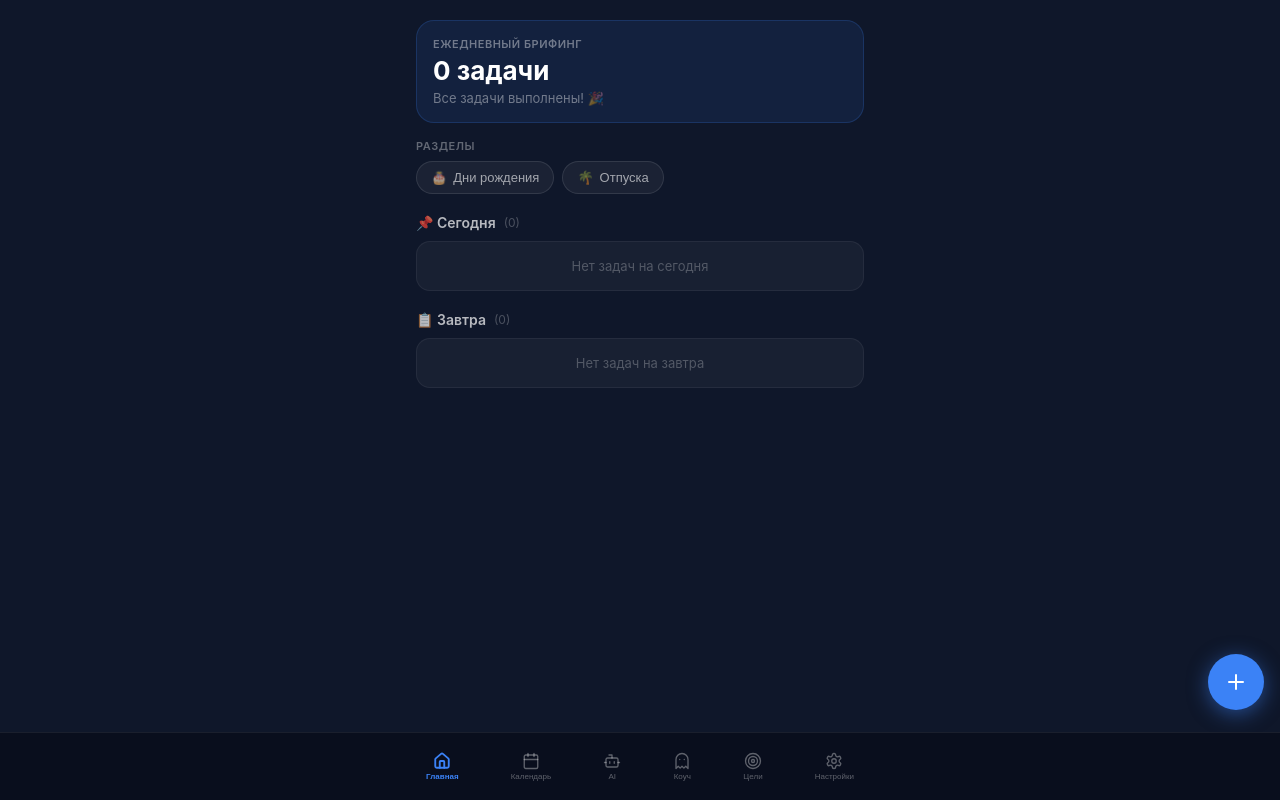
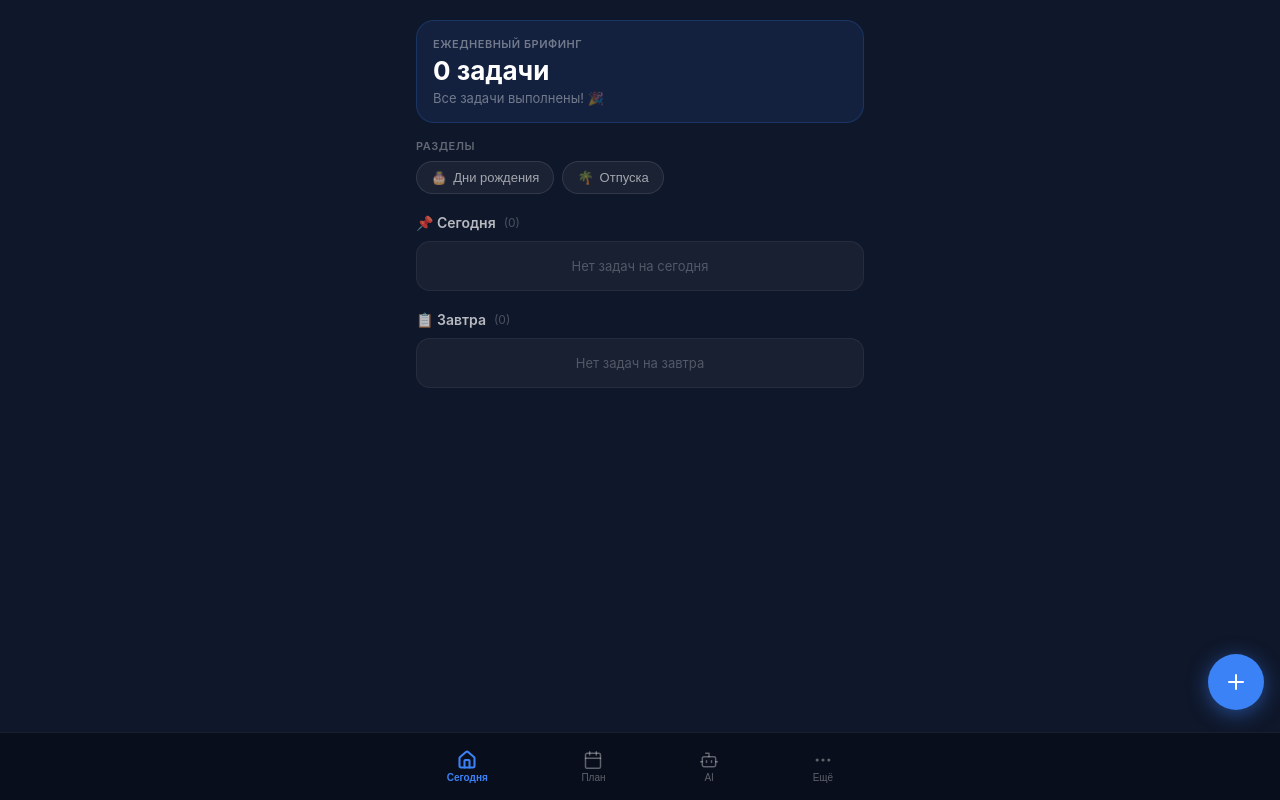
Before and after one commit to vladislllavv/cortex-ai-miniapp, a React (Vite) app: page / in a window 1280 px wide. Built offline with nearby package versions, Linux system fonts and the light colour scheme.

Commit message:
Update App.tsx

```diff
--- a/src/App.tsx
+++ b/src/App.tsx
@@ -1,116 +1,70 @@
 import { useState, useEffect } from "react";
-import { Home, Calendar, Bot, Settings, Target, Ghost } from "lucide-react";
+import { Home, Calendar, Bot, MoreHorizontal } from "lucide-react";
 import HomePage from "@/pages/HomePage";
 import CalendarPage from "@/pages/CalendarPage";
-import AiProcessPage from "@/pages/AiProcessPage";
-import SettingsPage from "@/pages/SettingsPage";
-import WeeklyGoalsPage from "@/pages/WeeklyGoalsPage";
-import CoachPage from "@/pages/CoachPage";
+import AiHubPage from "@/pages/AiHubPage";
+import MorePage from "@/pages/MorePage";
 import AddBtn from "@/components/AddBtn";
-import { usePersistTasks } from "@/lib/store";
+import WorkspaceBar from "@/components/WorkspaceBar";
+import TelegramProvider from "@/components/TelegramProvider";
 import { useI18nStore } from "@/lib/i18n";
 import { useTheme } from "@/contexts/ThemeContext";
 
-type Tab = "home" | "calendar" | "ai" | "coach" | "goals" | "settings";
+type Tab = "home" | "plan" | "ai" | "more";
 
 export default function App() {
   const [tab, setTab] = useState<Tab>("home");
-  const language = useI18nStore((state) => state.language);
+  const language = useI18nStore((s) => s.language);
   const ru = language === "ru";
   const { theme } = useTheme();
-
-  usePersistTasks();
 
   useEffect(() => {
     try {
       const tg = (window as any).Telegram?.WebApp;
-      if (tg) {
-        tg.ready();
-        tg.expand();
-      }
+      if (tg) { tg.ready(); tg.expand(); }
     } catch {}
 
     const fixHeight = () => {
-      const vh = window.innerHeight * 0.01;
-      document.documentElement.style.setProperty("--vh", `${vh}px`);
+      document.documentElement.style.setProperty(
+        "--vh",
+        `${window.innerHeight * 0.01}px`
+      );
     };
-
     fixHeight();
-
-    let timer: ReturnType<typeof setTimeout>;
-    const onResize = () => {
-      clearTimeout(timer);
-      timer = setTimeout(fixHeight, 100);
-    };
-
+    let t: ReturnType<typeof setTimeout>;
+    const onResize = () => { clearTimeout(t); t = setTimeout(fixHeight, 100); };
     window.addEventListener("resize", onResize, { passive: true });
-    return () => {
-      window.removeEventListener("resize", onResize);
-      clearTimeout(timer);
-    };
+    return () => { window.removeEventListener("resize", onResize); clearTimeout(t); };
   }, []);
 
   const tabs = [
-    { id: "home" as Tab,     icon: Home,     label: ru ? "Главная"    : "Home"     },
-    { id: "calendar" as Tab, icon: Calendar, label: ru ? "Календарь"  : "Calendar" },
-    { id: "ai" as Tab,       icon: Bot,      label: "AI"                            },
-    { id: "coach" as Tab,    icon: Ghost,    label: ru ? "Коуч"       : "Coach"    },
-    { id: "goals" as Tab,    icon: Target,   label: ru ? "Цели"       : "Goals"    },
-    { id: "settings" as Tab, icon: Settings, label: ru ? "Настройки"  : "Settings" },
+    { id: "home" as Tab, icon: Home,          label: ru ? "Сегодня"  : "Today"    },
+    { id: "plan" as Tab, icon: Calendar,      label: ru ? "План"     : "Plan"     },
+    { id: "ai"   as Tab, icon: Bot,           label: "AI"                          },
+    { id: "more" as Tab, icon: MoreHorizontal, label: ru ? "Ещё"     : "More"     },
   ];
 
   return (
+    <TelegramProvider>
       <>
         <style>{`
-        * {
-          margin: 0; padding: 0;
-          box-sizing: border-box;
-          -webkit-tap-highlight-color: transparent;
-        }
-        html {
-          height: 100%;
-          overflow: hidden;
-        }
-        body {
-          height: 100%;
-          overflow: hidden;
-          position: fixed;
-          width: 100%;
-          top: 0;
-          left: 0;
-        }
-        #root {
-          height: 100%;
-          overflow: hidden;
-        }
-        input, textarea, select {
-          font-size: 16px !important;
-        }
-        @keyframes bounce {
-          0%, 100% { transform: translateY(0); opacity: 0.4; }
-          50% { transform: translateY(-4px); opacity: 1; }
-        }
-        @keyframes pulse {
-          0%, 100% { opacity: 1; }
-          50% { opacity: 0.6; }
-        }
-        @keyframes pulse-dot {
-          0%, 100% { opacity: 0.4; transform: scale(0.8); }
-          50% { opacity: 1; transform: scale(1); }
-        }
-        textarea::placeholder { color: rgba(255,255,255,0.3); }
-        input::placeholder { color: rgba(255,255,255,0.3); }
-        ::-webkit-scrollbar { width: 0; height: 0; }
+          * { margin:0; padding:0; box-sizing:border-box; -webkit-tap-highlight-color:transparent; }
+          html, body { height:100%; overflow:hidden; position:fixed; width:100%; top:0; left:0; }
+          #root { height:100%; overflow:hidden; }
+          input, textarea, select { font-size:16px !important; }
+          @keyframes bounce { 0%,100%{transform:translateY(0);opacity:.4} 50%{transform:translateY(-4px);opacity:1} }
+          @keyframes pulse-dot { 0%,100%{opacity:.4;transform:scale(.8)} 50%{opacity:1;transform:scale(1)} }
+          textarea::placeholder, input::placeholder { color:rgba(255,255,255,.3); }
+          ::-webkit-scrollbar { width:0; height:0; }
         `}</style>
 
         <div
           style={{
             position: "fixed",
-          top: 0, left: 0, right: 0, bottom: 0,
+            inset: 0,
             backgroundColor: theme.bg,
             color: "white",
-          fontFamily:
-            "-apple-system, BlinkMacSystemFont, 'Segoe UI', Roboto, sans-serif",
+            fontFamily: "-apple-system, BlinkMacSystemFont, 'Segoe UI', Roboto, sans-serif",
             display: "flex",
             flexDirection: "column",
             overflow: "hidden",
@@ -130,39 +84,37 @@ export default function App() {
           >
             <div
               style={{
-              padding: "12px 16px 16px 16px",
+                padding: "12px 16px 16px",
                 maxWidth: "480px",
                 margin: "0 auto",
                 width: "100%",
                 boxSizing: "border-box",
               }}
             >
+              {/* WorkspaceBar — только на главной и плане */}
+              {(tab === "home" || tab === "plan") && <WorkspaceBar />}
+
               {tab === "home" && <HomePage />}
-            {tab === "calendar" && <CalendarPage />}
-            {tab === "ai" && <AiProcessPage />}
-            {tab === "coach" && <CoachPage />}
-            {tab === "goals" && <WeeklyGoalsPage />}
-            {tab === "settings" && <SettingsPage />}
+              {tab === "plan" && <CalendarPage />}
+              {tab === "ai"   && <AiHubPage />}
+              {tab === "more" && <MorePage />}
             </div>
           </div>
 
-        {tab === "home" && <AddBtn />}
+          {/* AddBtn — только на Сегодня и Плане */}
+          {(tab === "home" || tab === "plan") && <AddBtn />}
 
-        {/* Навигация */}
-        <div
+          {/* Нижняя навигация */}
+          <nav
             style={{
               position: "fixed",
-            bottom: 0,
-            left: 0,
-            right: 0,
+              bottom: 0, left: 0, right: 0,
               height: "68px",
               backgroundColor: theme.bgNav,
               borderTop: "1px solid rgba(255,255,255,0.07)",
               backdropFilter: "blur(20px)",
               WebkitBackdropFilter: "blur(20px)",
               zIndex: 100,
-            transform: "translateZ(0)",
-            transition: "background-color 0.3s ease",
             }}
           >
             <div
@@ -177,7 +129,7 @@ export default function App() {
               }}
             >
               {tabs.map(({ id, icon: Icon, label }) => {
-              const isActive = tab === id;
+                const active = tab === id;
                 return (
                   <button
                     key={id}
@@ -190,28 +142,21 @@ export default function App() {
                       background: "none",
                       border: "none",
                       cursor: "pointer",
-                    padding: "4px 6px",
+                      padding: "4px 16px",
                       WebkitTapHighlightColor: "transparent",
-                    minWidth: 0,
                     }}
                   >
                     <Icon
-                    size={18}
-                    color={
-                      isActive
-                        ? theme.primary
-                        : "rgba(255,255,255,0.35)"
-                    }
-                    strokeWidth={isActive ? 2.5 : 1.8}
+                      size={20}
+                      color={active ? theme.primary : "rgba(255,255,255,0.35)"}
+                      strokeWidth={active ? 2.5 : 1.8}
                     />
                     <span
                       style={{
-                      fontSize: "8px",
-                      fontWeight: isActive ? 600 : 400,
-                      color: isActive
-                        ? theme.primary
-                        : "rgba(255,255,255,0.35)",
-                      transition: "color 0.2s ease",
+                        fontSize: "10px",
+                        fontWeight: active ? 600 : 400,
+                        color: active ? theme.primary : "rgba(255,255,255,0.35)",
+                        transition: "color 0.2s",
                       }}
                     >
                       {label}
@@ -220,8 +165,9 @@ export default function App() {
                 );
               })}
             </div>
-        </div>
+          </nav>
         </div>
       </>
+    </TelegramProvider>
   );
 }
```
Lines whose indentation alone changed are shown as unchanged.
